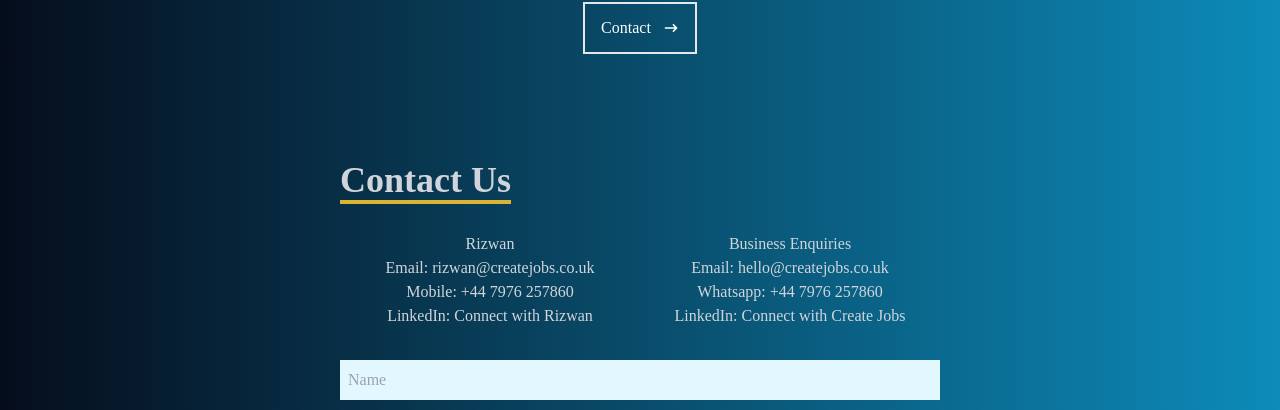
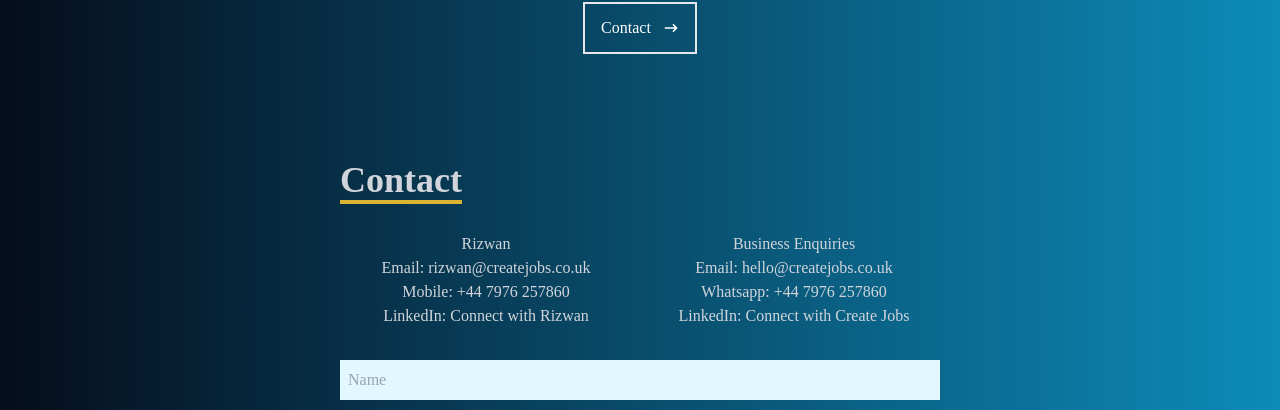
Before and after one commit to riz1ash786/create-jobs, a React (Create React App) app: page / in a window 1280 px wide. Shown: the part 4014-4424 px from the top of the page. Built offline with nearby package versions, Linux system fonts and the light colour scheme.

Commit message:
padding change

```diff
--- a/src/components/Contact.jsx
+++ b/src/components/Contact.jsx
@@ -5,9 +5,9 @@
     <div name='contact' className='w-full h-screen bg-gradient-to-r from-[#050d1c] to-[#0d8bb9] flex justify-center items-center p-4'>
         <form method='POST' action="https://getform.io/f/xboMzBeg" className='flex flex-col max-w-[600px] w-full'>
             <div className='pb-8'>
-                <p className='text-4xl font-bold inline border-b-4 border-[#dbb434] text-gray-300'>Contact Us</p>
+                <p className='text-4xl font-bold inline border-b-4 border-[#dbb434] text-gray-300'>Contact</p>
             </div>
-            <div className='pb-8 max-w-[1000px] w-full grid sm:grid-cols-2 gap-8 px-4  text-gray-300'>
+            <div className='pb-8 max-w-[1000px] w-full grid sm:grid-cols-2 gap-8 px-2  text-gray-300'>
             <div className='sm:text-center'>
             <div className='sm:text-center'>
               <p>Rizwan</p>
```
